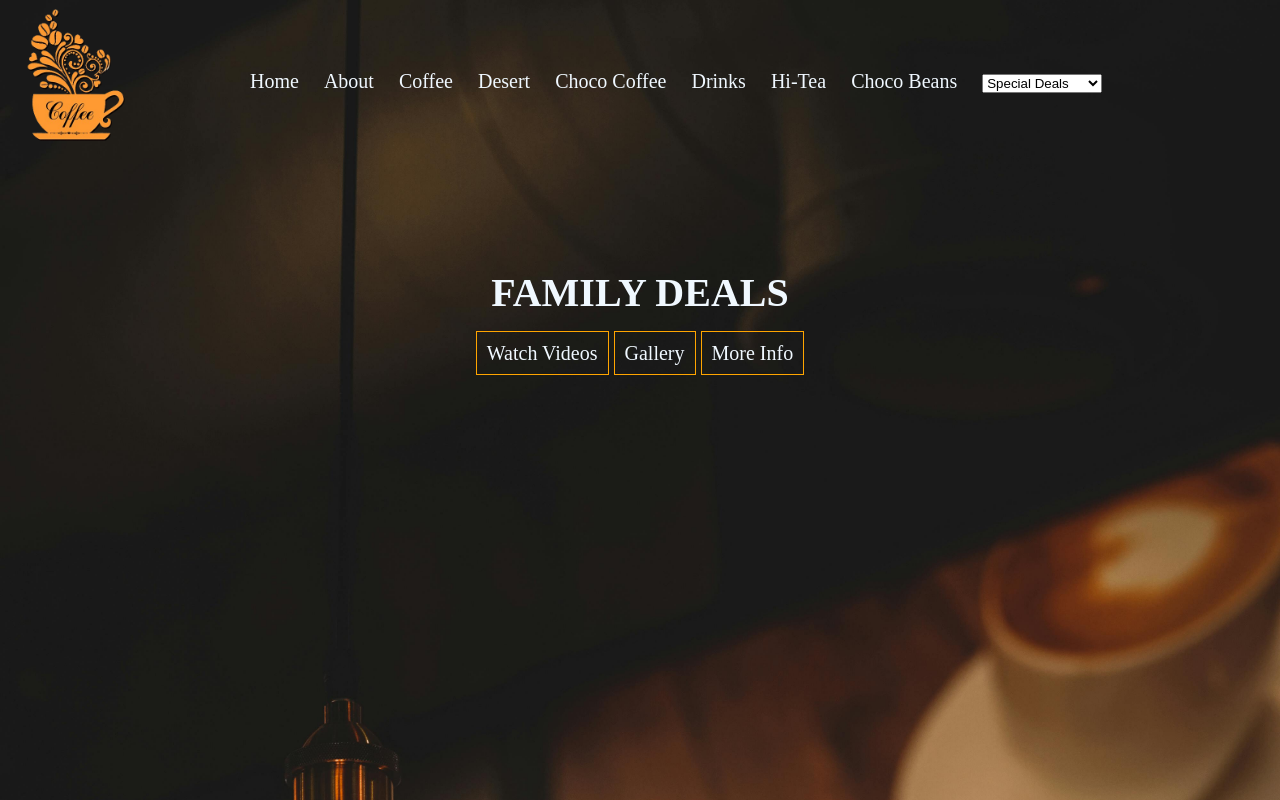
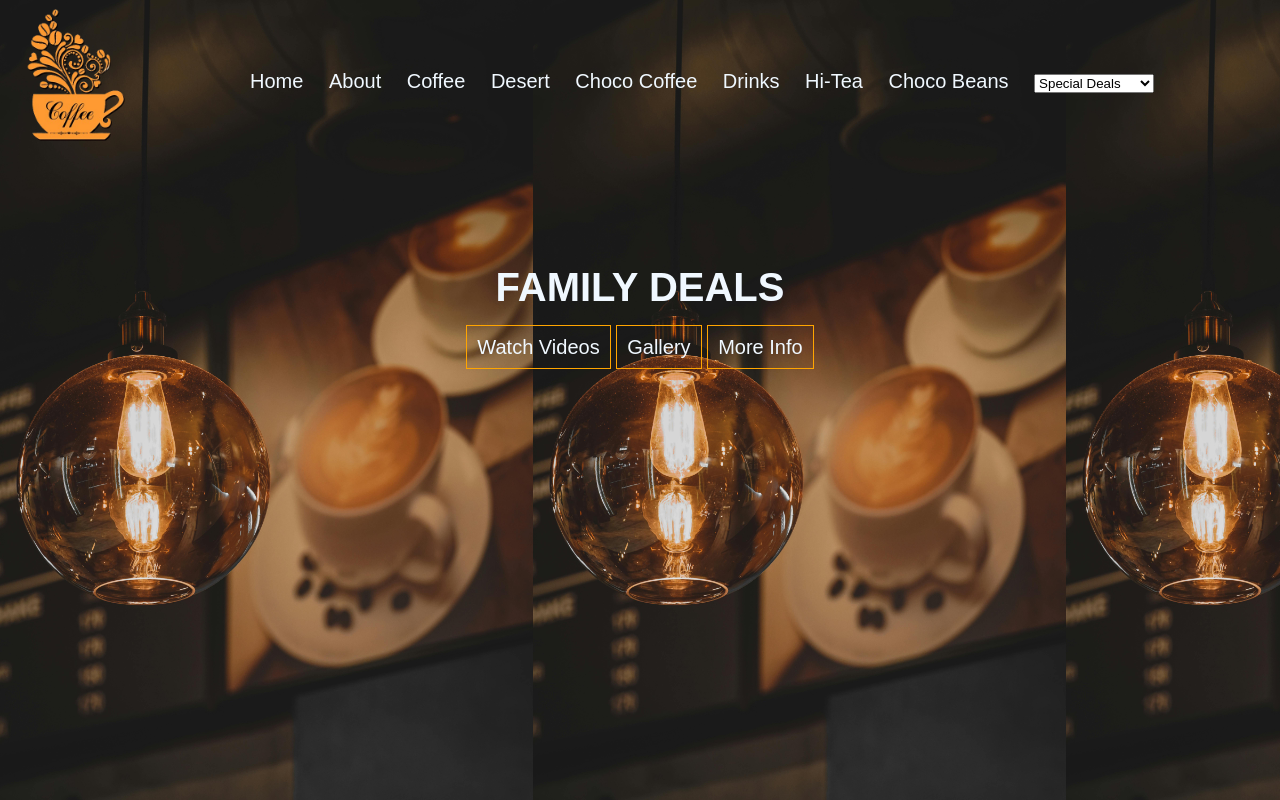
Before and after one commit to Zohaibhussainkhan/coffeeshop, a plain HTML site: page index.html in a window 1280 px wide. Drawn offline with Linux system fonts and the light colour scheme.

Commit message:
second commit

```diff
--- a/style.css
+++ b/style.css
@@ -1,23 +1,33 @@
 body{
-    margin: 0%;
-    padding: 0%;
+    margin: 0;
+    padding: 0;
     background-image:url(./bg2.jpg);
 background-attachment: fixed;
-background-size: cover;
+background-size: contain;
+font-family: Arial, sans-serif;
 }
 #logo{
     width: 150px;
+    max-width: 100%;
+    display: block;
+
 
 }
 
 .container {
     color: aliceblue;
     text-align: center;
-    position: absolute;
+    position: fixed;
     top: 0;
     margin-left: 200px;
     margin-top: 50px;
     font-size: 20px;
+
+li:hover{
+    background-color: orange;
+    color: black;
+}
+
 }
 .listnone li{
     list-style: none;
@@ -39,3 +49,7 @@ a{
     padding: 10px;
 
 }
+a:hover {
+    background-color: orange;
+    color: black;
+}
```
